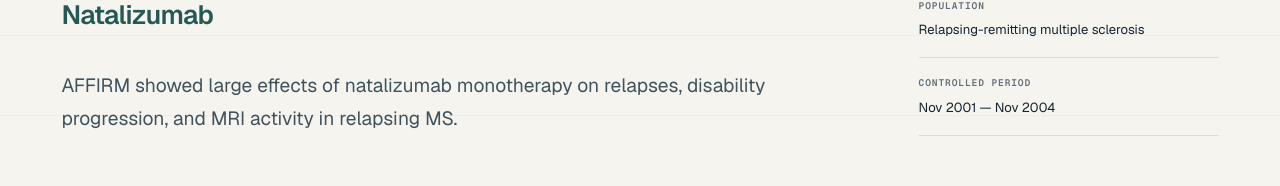
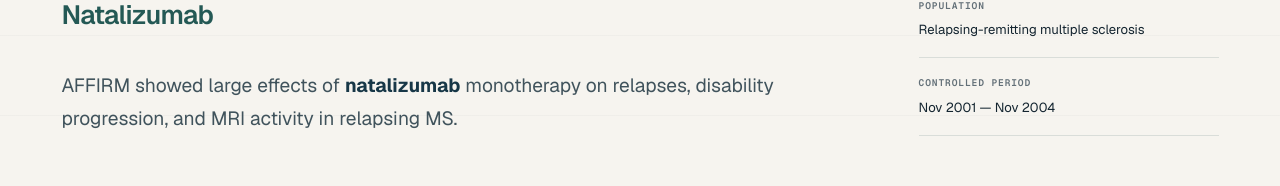
Before and after one commit to Douglas216/ms-trial-atlas, a Next.js app: page /trials/affirm in a window 1280 px wide. Shown: the part 365-551 px from the top of the page. Built offline with nearby package versions, Linux system fonts and the light colour scheme.

Commit message:
Emphasize therapy names in profile summaries

```diff
--- a/app/data/trialProfiles.ts
+++ b/app/data/trialProfiles.ts
@@ -516,7 +516,7 @@ export const trialProfiles: Record<string, TrialProfile> = {
   transforms: {
     phase: "Phase III",
     significance:
-      "TRANSFORMS directly compared oral fingolimod with an established injectable interferon and showed superior control of relapses over 1 year.",
+      "TRANSFORMS directly compared oral fingolimod with intramuscular interferon beta-1a and showed superior control of relapses over 1 year.",
     design: ["Randomized", "Double-blind", "Double-dummy", "Active-controlled"],
     controlledDuration: "12 months",
     enrollment: "1,292 randomized",
--- a/app/globals.css
+++ b/app/globals.css
@@ -679,6 +679,11 @@ a {
   line-height: 1.7;
 }
 
+.profile-significance strong {
+  color: #173747;
+  font-weight: 700;
+}
+
 .hero-facts {
   align-self: end;
   margin: 0;
--- a/app/trials/[slug]/page.tsx
+++ b/app/trials/[slug]/page.tsx
@@ -54,6 +54,25 @@ function externalLinkProps() {
   return { target: "_blank", rel: "noreferrer" };
 }
 
+function escapeRegExp(value: string) {
+  return value.replace(/[.*+?^${}()|[\]\\]/g, "\\$&");
+}
+
+function treatmentNamesInSignificance(significance: string, names: string[]) {
+  const treatments = [...new Set(names)]
+    .filter((name) => name.toLowerCase() !== "placebo")
+    .sort((first, second) => second.length - first.length);
+
+  if (!treatments.length) return significance;
+
+  const pattern = new RegExp(`(${treatments.map(escapeRegExp).join("|")})`, "gi");
+  const treatmentSet = new Set(treatments.map((name) => name.toLowerCase()));
+
+  return significance.split(pattern).map((part, index) =>
+    treatmentSet.has(part.toLowerCase()) ? <strong key={index}>{part}</strong> : part,
+  );
+}
+
 export default async function TrialProfilePage({ params }: PageProps) {
   const { slug } = await params;
   const trial = getTrialBySlug(slug);
@@ -66,6 +85,11 @@ export default async function TrialProfilePage({ params }: PageProps) {
   const trialIndex = trials.findIndex((candidate) => candidate.slug === slug);
   const previousTrial = trials[trialIndex - 1];
   const nextTrial = trials[trialIndex + 1];
+  const significance = treatmentNamesInSignificance(profile.significance, [
+    trial.drug,
+    profile.intervention.label,
+    profile.comparator.label,
+  ]);
 
   return (
     <main className="profile-page">
@@ -84,7 +108,7 @@ export default async function TrialProfilePage({ params }: PageProps) {
             <p className="profile-kicker">Landmark controlled trial</p>
             <h1>{trial.studyName}</h1>
             <p className="profile-drug">{trial.drug}</p>
-            <p className="profile-significance">{profile.significance}</p>
+            <p className="profile-significance">{significance}</p>
           </div>
 
           <dl className="hero-facts">
```
Also changed, not shown: 1 other file (tests, documents, lock files or other folders).
